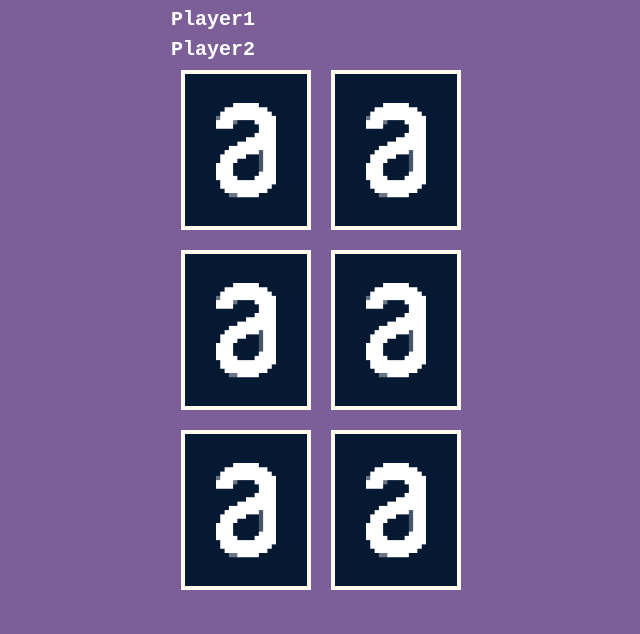
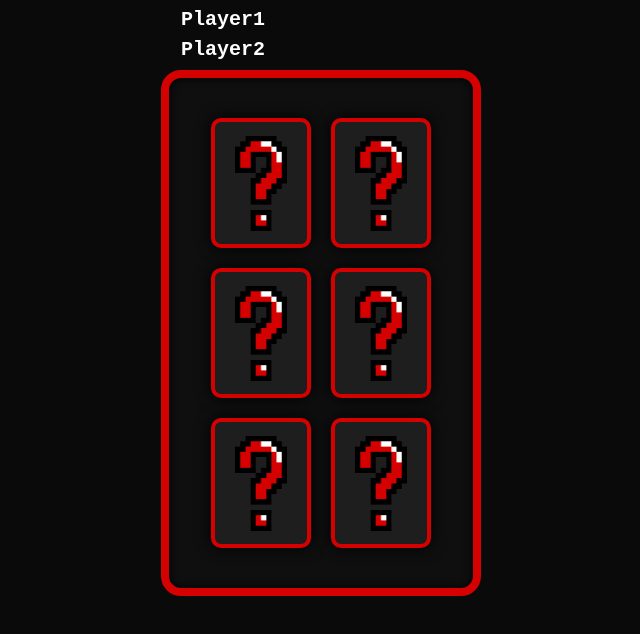
Before and after one commit to lucasoal/JavascriptMemoryGame, a website built with Vite: page index.html in a window 1280 px wide. Shown: the whole page, without its empty margins (319-959 px from the left). Built offline with nearby package versions, Linux system fonts and the light colour scheme.

Commit message:
personalização e adaptação do css

```diff
--- a/index.html
+++ b/index.html
@@ -2,7 +2,7 @@
 <html lang="en">
   <head>
     <meta charset="UTF-8" />
-    <link rel="icon" type="image/svg+xml" href="./favicon.svg" />
+    <link rel="icon" type="image/png" href="./images/interrogationPointCard.png" />
     <meta name="viewport" content="width=device-width, initial-scale=1.0" />
     <title>MemoryGame</title>
   </head>
--- a/package.json
+++ b/package.json
@@ -7,6 +7,6 @@
     "serve": "vite preview"
   },
   "devDependencies": {
-    "vite": "^2.4.3"
+    "vite": "^2.4.4"
   }
 }
--- a/src/components/CardGame/index.js
+++ b/src/components/CardGame/index.js
@@ -1,14 +1,12 @@
 import "./style.css";
 
 function CardGame() {
-
-  function alert() {
-    alert("CLICK!");
-  }
-
   return `
-    <button class="card-game" onclick="alert()">
-      <img src="images/alura-pixel.png" alt="Logo da Alura">
+    <button class="card-game" onclick="alert('Click')">
+      <img src="images/interrogationPoint.png"
+        alt="Logo da Alura"
+        weight="60px" height="95px"
+      >
     </button>
   `;
 }
--- a/src/components/CardGame/style.css
+++ b/src/components/CardGame/style.css
@@ -1,9 +1,11 @@
 .card-game {
   display: flex;
+  align-items: center;
   justify-content: center;
-  align-items: center;
-  width: 130px;
-  height: 160px;
-  background-color: var(--color-alura);
-  border: 4px solid var(--color-floral-white);
+  width: 100px;
+  height: 130px;
+  border: 4px solid rgb(213,0,0);
+  border-radius: 10px ;
+  background-color: rgb(30, 30, 30);
+  box-shadow: 0 0 15px black;
 }
--- a/src/components/PlayerName/style.css
+++ b/src/components/PlayerName/style.css
@@ -4,4 +4,5 @@
     margin: 10px;
     font-weight: bold;
     font-size: 20px;
+    margin-left: 20px;
 }
--- a/src/objects/BoardGame/style.css
+++ b/src/objects/BoardGame/style.css
@@ -1,6 +1,13 @@
 .board-game{
+    gap: 20px;
+    padding-top: 40px;
+    padding-bottom: 40px;
     display: flex;
     flex-wrap: wrap;
-    gap: 20px;
     justify-content: center;
+    border: 8px solid rgb(213,0,0);
+    border-radius: 20px;
+    background-color:rgb(15,15,15);
+    box-shadow: 0 0 15px rgb(53, 0, 0);
+    box-shadow: 0 0 10px inset rgb(1,1,1);
 }
--- a/src/styles/settings/colors.css
+++ b/src/styles/settings/colors.css
@@ -1,5 +1,5 @@
 :root {
   --color-alura: #051932;
-  --color-pomb-and-power: #7c5e99;
+  --color-pomb-and-power: rgb(10, 10, 10);
   --color-floral-white: #fffcee;
 }
```
Also changed, not shown: images/interrogationPoint.png (added), images/interrogationPointCard.png (added), 1 other file.
